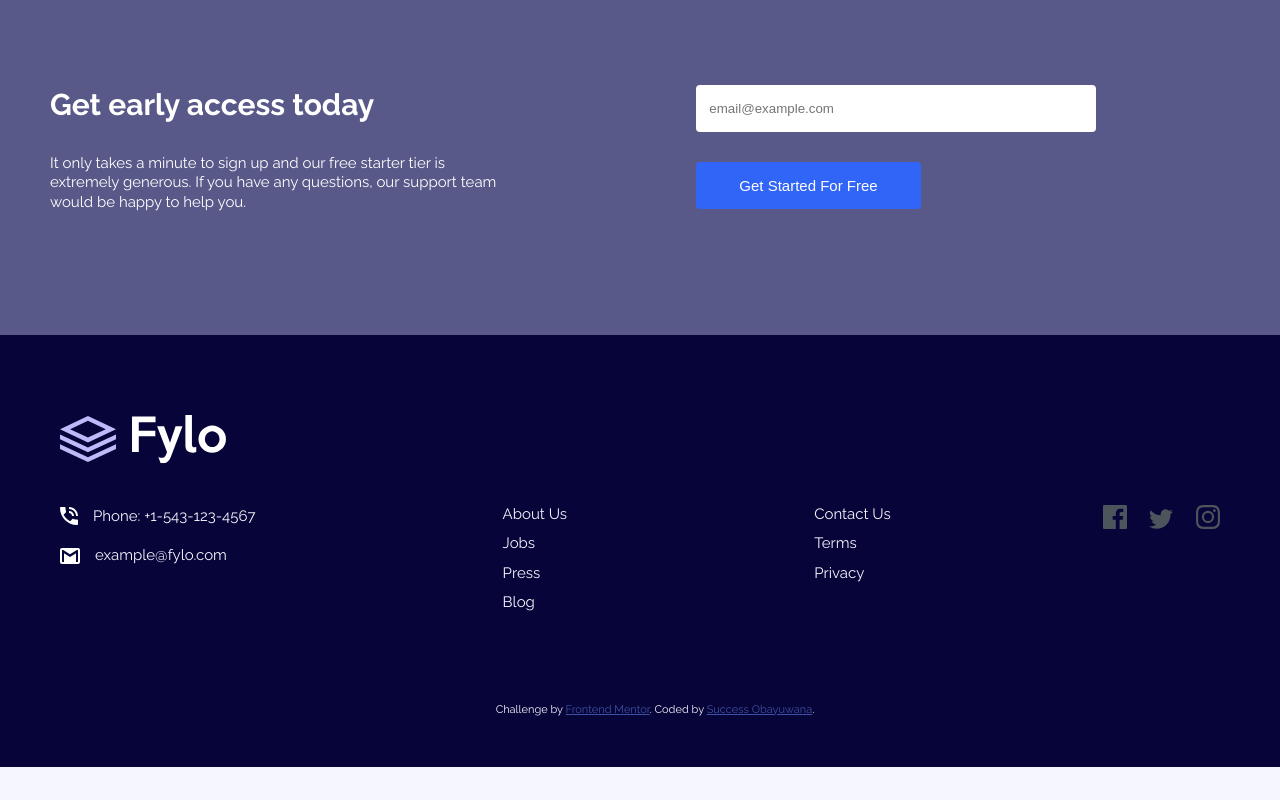
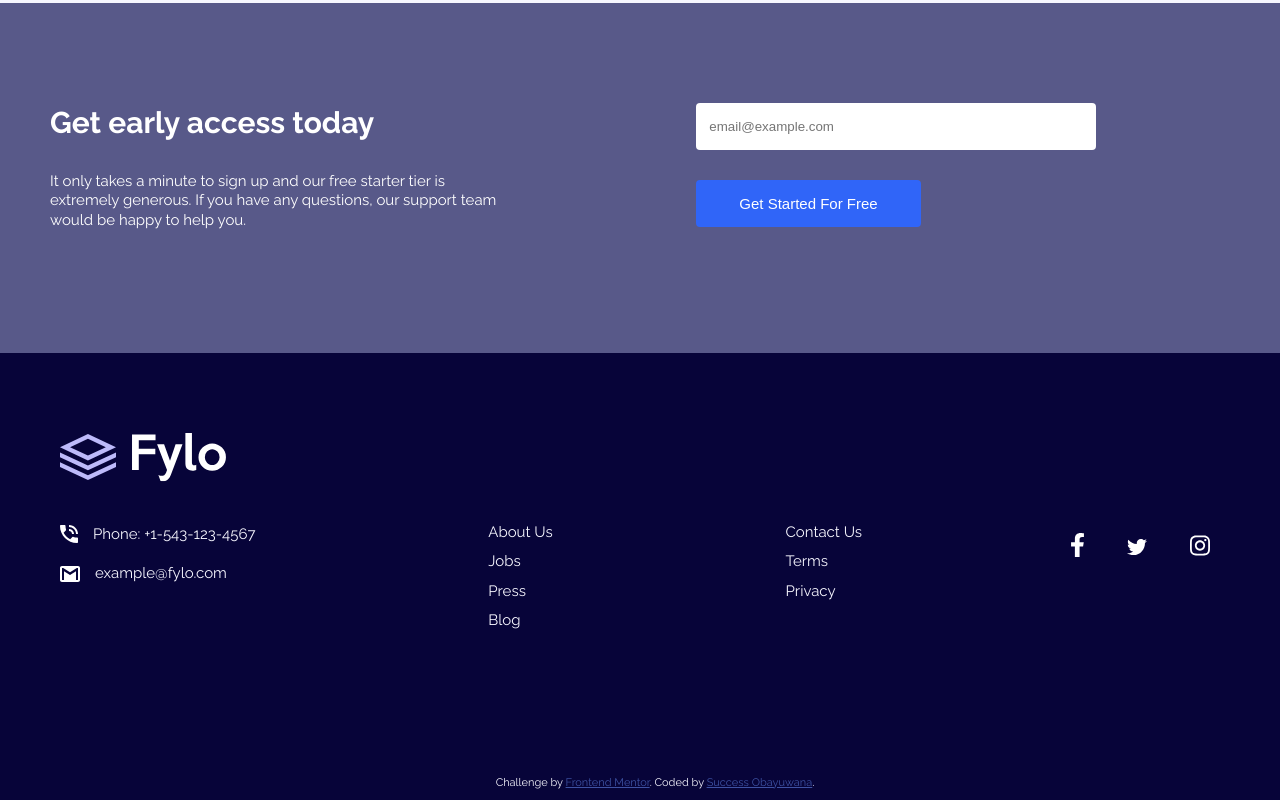
Before and after one commit to Obayuwana22/Fylo-landing-page, a plain HTML site: page index.html in a window 1280 px wide. Shown: the part 1526-2326 px from the top of the page. Before the commit the page ends 2293 px from the top, so only its background shows below. Drawn offline with Linux system fonts and the light colour scheme.

Commit message:
Added new icons and styles

```diff
--- a/index.html
+++ b/index.html
@@ -129,9 +129,13 @@
         <li><a href="#">Privacy</a></li>
       </ul>
       <div class="socials">
-        <img src="images/icon-facebook.svg" alt="facebook logo" />
-        <img src="images/icon-twitter.svg" alt="twitter logo" />
-        <img src="images/icon-instagram.svg" alt="instagram logo" />
+        <img
+          class="socialLogo"
+          src="images/facebook-f.svg"
+          alt="facebook logo"
+        />
+        <img src="images/twitter.svg" alt="twitter logo" />
+        <img src="images/instagram.svg" alt="instagram logo" />
       </div>
       <p class="attribution">
         Challenge by
--- a/styles.css
+++ b/styles.css
@@ -151,6 +151,7 @@ ul li a {
   padding: 2em 1em 2em 3em;
   border-radius: 5px;
   color: var(--Very-Dark-Blue);
+  letter-spacing: 0.1em;
 }
 
 .testimonialParagraph {
@@ -207,7 +208,7 @@ ul li a {
   border: none;
   padding: 0.8em;
   color: var(--Light-Gray);
-  border: 1px solid black;
+  border: 1px solid transparent;
   border-radius: 4px;
 }
 
@@ -231,7 +232,7 @@ ul li a {
 footer {
   background: var(--Very-Dark-Blue);
   color: var(--Light-Grayish-Blue);
-  padding: 5em 0;
+  padding: 5em 0 1em;
 }
 
 .footerLogo {
@@ -278,17 +279,23 @@ footer ul li a:hover {
 .socials img {
   margin: 0 1em;
   transition: background 0.2s;
+  padding: 1em;
 }
 
 .socials img:hover {
   background: var(--Bright-Blue);
 }
 
+.socialLogo {
+  padding: 50em;
+}
+
 .attribution {
-  margin-top: 5em;
+  margin-top: 10em;
   font-size: 11px;
   text-align: center;
 }
+
 .attribution a {
   color: hsl(228, 45%, 44%);
 }
```
Also changed, not shown: images/facebook-f.svg (added), images/icon-facebook.svg (deleted), images/icon-instagram.svg (deleted), images/icon-twitter.svg (deleted), images/instagram.svg (added), images/twitter.svg (added).
